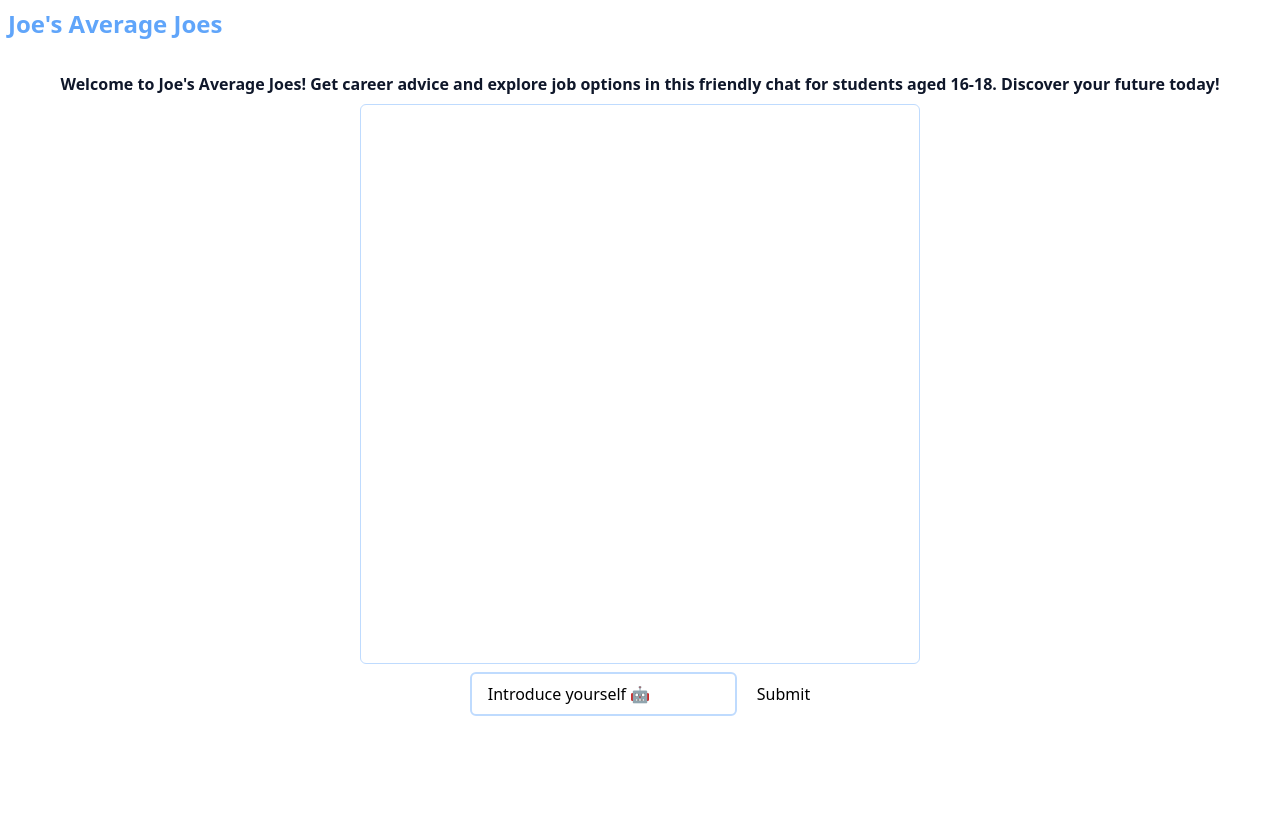
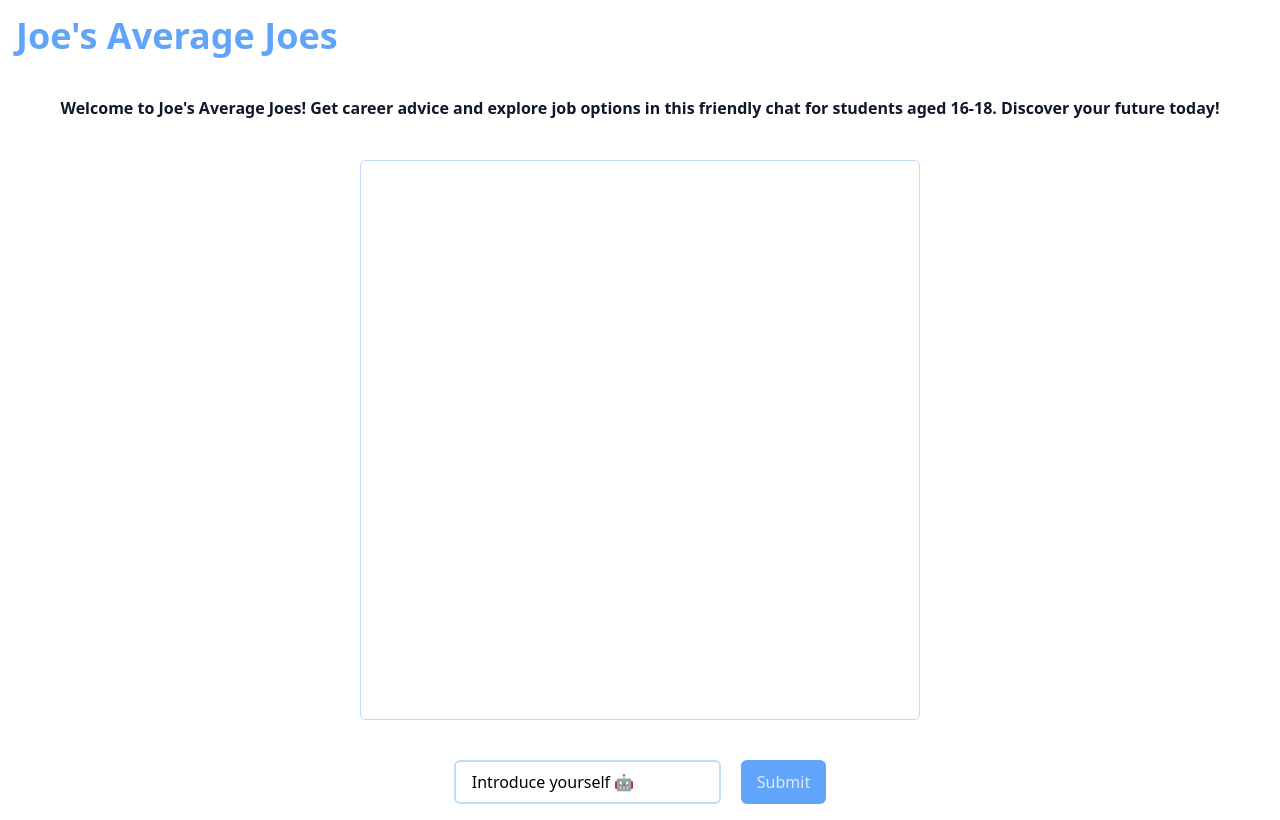
Before and after one commit to AparnaAbbina/averagejoe, a React (Create React App) app: page / in a window 1280 px wide. Built offline with nearby package versions, Linux system fonts and the light colour scheme.

Commit message:
Styling Added

```diff
--- a/src/App.jsx
+++ b/src/App.jsx
@@ -8,6 +8,7 @@ function App() {
 
 	async function dataset() {
 		const response = await askQuestion(inputVal);
+		console.log(response);
 		const newMemory = response
 			? {
 					text: inputVal,
@@ -30,13 +31,14 @@ function App() {
 
 	return (
 		<main className="w-screen h-screen grid grid-rows-auto-1fr gap-2">
-			<nav className="w-full h-fit p-2 text-blue-400 font-bold text-2xl">
+			<nav className="w-full h-fit p-4 text-blue-400 font-bold text-4xl">
 				<h1>Joe's Average Joes</h1>
 			</nav>
 			<section className="w-full p-4 flex flex-col gap-2 items-center">
 				<p className="font-bold text-slate-900 w-full text-center">
 					{welcomeMessage}
 				</p>
+				<br />
 				<div
 					ref={memoryRef}
 					className="w-full md:w-[35em] rounded-md h-[35em] whitespace-pre-line overflow-y-auto border border-blue-200 p-5"
@@ -48,6 +50,7 @@ function App() {
 						</span>
 					))}
 				</div>
+				<br />
 				<section className="flex flex-row gap-5 justify-center">
 					<input
 						type="text"
@@ -56,7 +59,11 @@ function App() {
 						onFocus={(e) => e.target.select()}
 						className="border-blue-200 px-4 py-2 border-2 rounded-md"
 					/>
-					<button type="button" onClick={() => dataset()}>
+					<button
+						className="text-slate-200 hover:text-slate-50 bg-blue-400 hover:bg-blue-900 transition-all duration-1000 px-4 py-2 rounded-md"
+						type="button"
+						onClick={() => dataset()}
+					>
 						Submit
 					</button>
 				</section>
```
